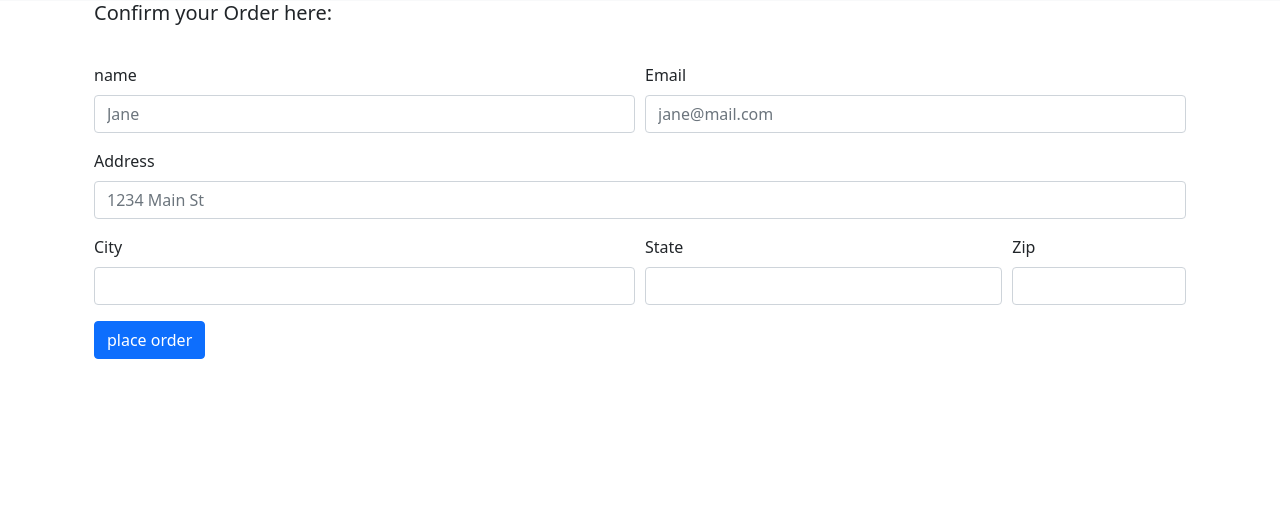
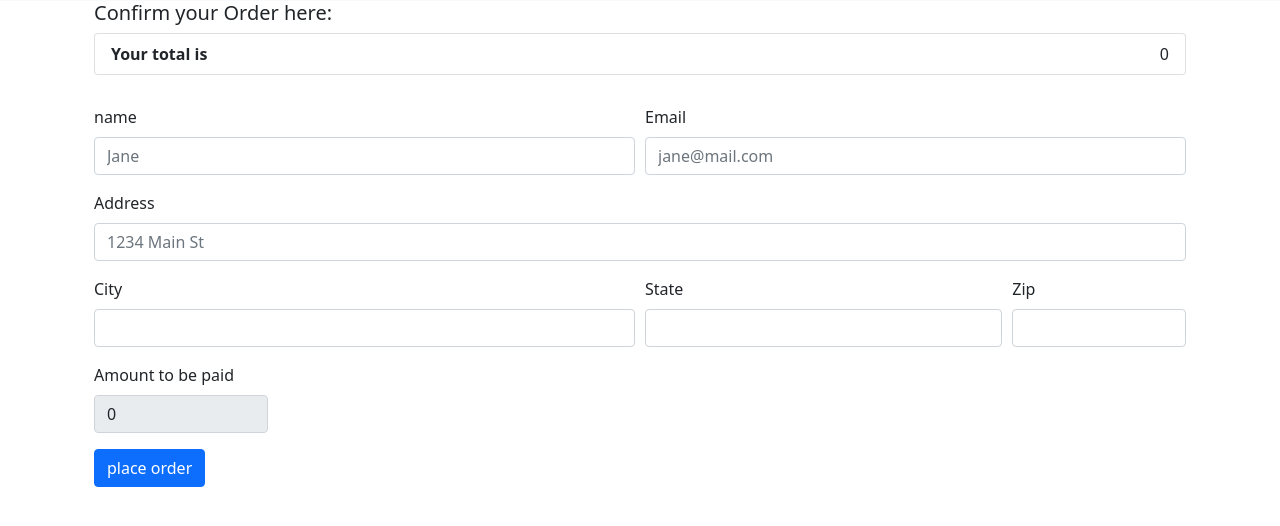
Before and after one commit to Angelamutyota/wansentials, a Django app: page /checkout/ in a window 1280 px wide. Shown: the part 55-581 px from the top of the page. Run offline with Django 3.2, Linux system fonts and the light colour scheme; some libraries are stand-ins or nearby versions.

Commit message:
add total price to checkout function

```diff
--- a/wansentialsapp/models.py
+++ b/wansentialsapp/models.py
@@ -44,3 +44,4 @@ class Order(models.Model):
     city = models.CharField(max_length=200)
     state = models.CharField(max_length=200)
     zipcode = models.CharField(max_length=200)
+    total = models.CharField(max_length=200)
--- a/wansentialsapp/templates/checkout.html
+++ b/wansentialsapp/templates/checkout.html
@@ -51,6 +51,10 @@
                         <label for="inputZip">Zip</label>
                         <input id="zipcode" name="zipcode" type="text" class="form-control" id="inputZip">
                       </div>
+                      <div class="form-group col-md-2">
+                        <label for="inputZip">Amount to be paid</label>
+                        <input readonly="" type="text" class="form-control" id="total" name="total">
+                      </div>
                     </div>
                     <button type="submit" class="btn btn-primary">place order</button>
                   </form>
@@ -65,14 +69,24 @@ if (localStorage.getItem('cart')== null){
 else {
     cart = JSON.parse(localStorage.getItem('cart'));
 }
+
+let total = 0
 for (item in cart){
     let name = cart[item][1];
     let quantity = cart[item][0];
     let price = cart[item][2];
+    total = total + cart[item][2];
 
-    itemString = ` <li class= "list-group-item"><span class = "">${quantity}</span> of ${name}<span class = "badge badge-warning badge-pill">${price}</span></li>`
+    itemString = ` <li class= "list-group-item"><span class = "">${quantity}</span> of ${name} <span class = "badge badge-warning badge-pill">${price}</span></li>`
+
     $('#item_list').append(itemString);
+
 }
+
+  totalPrice = `<li class = "list-group-item d-flex justify-content-between align-items-center"><b> Your total is</b>
+    ${total} </li>`
+$('#total').val(total);
+$('#item_list').append(totalPrice);
 $('#items').val(JSON.stringify(cart));
 </script>
 
--- a/wansentialsapp/views.py
+++ b/wansentialsapp/views.py
@@ -116,8 +116,8 @@ def checkout(request):
         city = request.POST.get('city', "")
         state = request.POST.get('state', "")
         zipcode = request.POST.get('zipcode', "")
-
-        order = Order (name=name, email=email, address=address, city=city, state=state, zipcode= zipcode, items=items)
+        total = request.POST.get('total', "")
+        order = Order (name=name, email=email, address=address, city=city, state=state, zipcode= zipcode, items=items, total= total)
         order.save()
 
     return render(request, 'checkout.html')
```
Also changed, not shown: wansentialsapp/migrations/0003_order_total.py (added).
